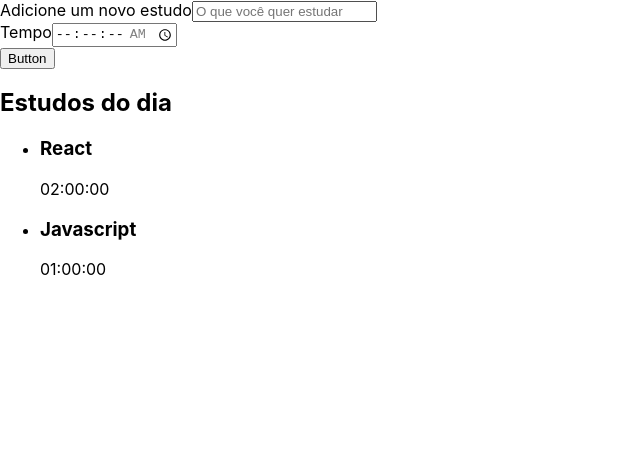
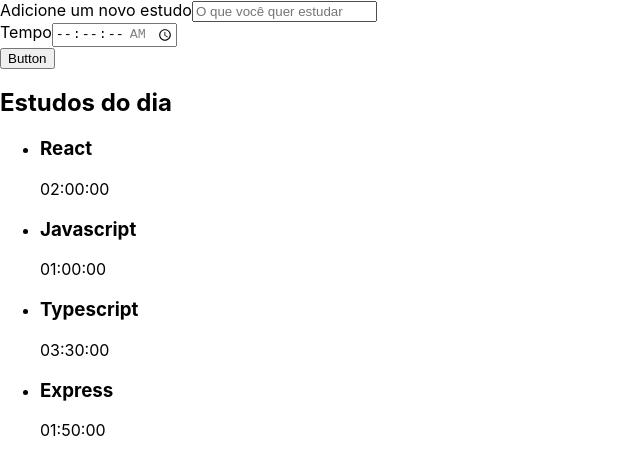
Before and after one commit to Grazziano/study-timer, a React (Create React App) app: page / in a window 1280 px wide. Shown: the top 474 px of the page, without its empty margins (0-640 px from the left). Built offline with nearby package versions, Linux system fonts and the light colour scheme; the HTML template or start-up script is replaced by a standard one.

Commit message:
Rendering array

```diff
--- a/src/components/List/index.jsx
+++ b/src/components/List/index.jsx
@@ -1,18 +1,22 @@
 import React from 'react';
 
 function List() {
+  const tasks = [
+    { task: 'React', time: '02:00:00' },
+    { task: 'Javascript', time: '01:00:00' },
+    { task: 'Typescript', time: '03:30:00' },
+    { task: 'Express', time: '01:50:00' },
+  ];
   return (
     <aside>
       <h2>Estudos do dia</h2>
       <ul>
-        <li>
-          <h3>React</h3>
-          <span>02:00:00</span>
-        </li>
-        <li>
-          <h3>Javascript</h3>
-          <span>01:00:00</span>
-        </li>
+        {tasks.map((item, index) => (
+          <li key={index}>
+            <h3>{item.task}</h3>
+            <span>{item.time}</span>
+          </li>
+        ))}
       </ul>
     </aside>
   );
```
